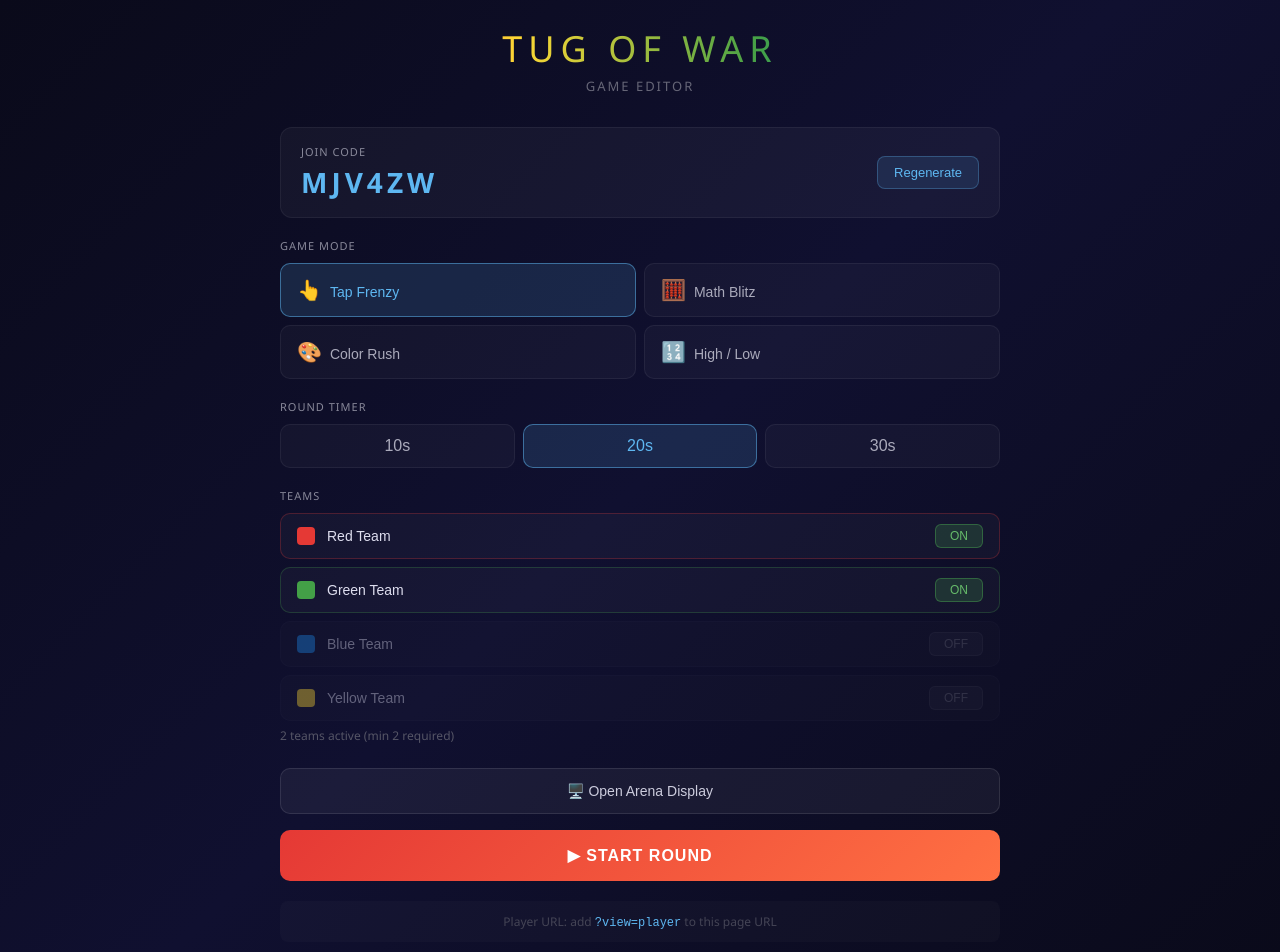
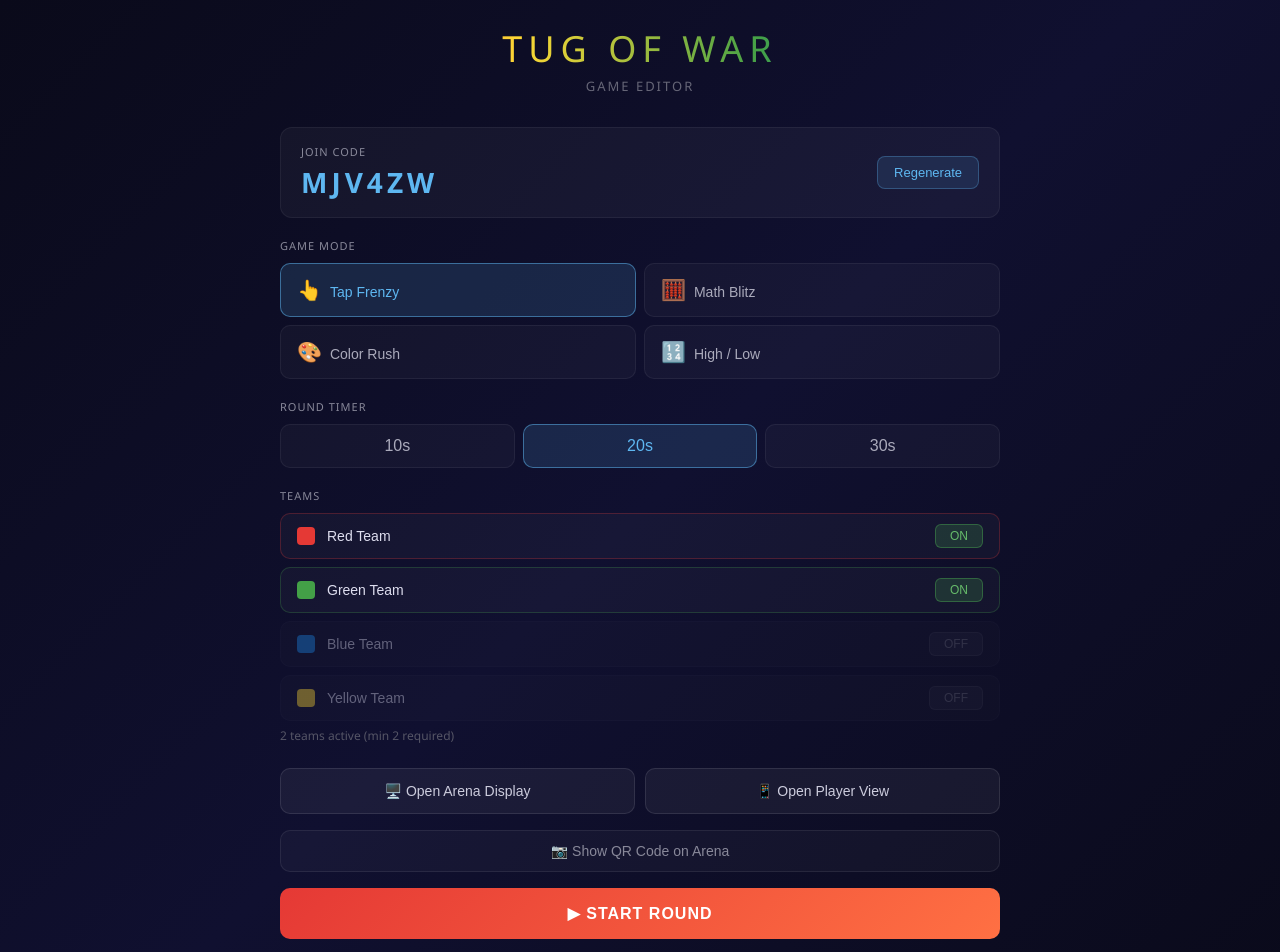
Before and after one commit to vant-ks/tug-of-war, a React (Vite) app: page / in a window 1280 px wide. Shown: the top 952 px of the page. Built offline with nearby package versions, Linux system fonts and the light colour scheme.

Commit message:
feat: arena QR code toggle + open player test button

```diff
--- a/package.json
+++ b/package.json
@@ -9,6 +9,7 @@
     "start": "serve dist -s -l ${PORT:-3000}"
   },
   "dependencies": {
+    "qrcode.react": "^4.2.0",
     "react": "^18.3.1",
     "react-dom": "^18.3.1",
     "serve": "^14.2.4"
--- a/src/views/ArenaDisplay.jsx
+++ b/src/views/ArenaDisplay.jsx
@@ -1,4 +1,5 @@
 import { useState, useEffect, useRef } from "react";
+import { QRCodeSVG } from "qrcode.react";
 import { TEAM_COLORS } from "../constants";
 import { useBus } from "../hooks/useBus";
 import { readState } from "../utils/storage";
@@ -12,6 +13,7 @@ export default function ArenaDisplay() {
   const [phase, setPhase] = useState("idle"); // idle, countdown, playing, results
   const [particles, setParticles] = useState([]);
   const [strobeOn, setStrobeOn] = useState(false);
+  const [showQR, setShowQR] = useState(false);
   const timerRef = useRef();
   const forceRef = useRef({});
   const teamsRef = useRef([]);
@@ -44,6 +46,9 @@ export default function ArenaDisplay() {
       setTeamForces({});
       setKnotPos({ x: 0, y: 0 });
       if (timerRef.current) clearInterval(timerRef.current);
+    }
+    if (msg.type === "toggle_qr") {
+      setShowQR(msg.show);
     }
   });
 
@@ -408,6 +413,25 @@ export default function ArenaDisplay() {
         </div>
       )}
 
+      {showQR && (() => {
+        const playerUrl = `${window.location.origin}${window.location.pathname}?view=player`;
+        return (
+          <div style={{
+            position: "absolute", bottom: 24, right: 24, zIndex: 50,
+            background: "#fff", borderRadius: 14, padding: "16px 20px",
+            boxShadow: "0 8px 32px rgba(0,0,0,0.5)", textAlign: "center",
+          }}>
+            <QRCodeSVG value={playerUrl} size={160} level="M" />
+            <div style={{
+              fontSize: 11, color: "#444", marginTop: 10,
+              fontFamily: "monospace", maxWidth: 160, wordBreak: "break-all",
+            }}>
+              {playerUrl}
+            </div>
+          </div>
+        );
+      })()}
+
       <style>{`
         @keyframes countPulse {
           0%, 100% { transform: scale(1); opacity: 1; }
--- a/src/views/EditorView.jsx
+++ b/src/views/EditorView.jsx
@@ -18,6 +18,7 @@ export default function EditorView() {
   });
   const [gameActive, setGameActive] = useState(false);
   const [roundResults, setRoundResults] = useState(null);
+  const [showQR, setShowQR] = useState(false);
   const send = useBus((msg) => {
     if (msg.type === "round_end") setRoundResults(msg.results);
   });
@@ -47,6 +48,17 @@ export default function EditorView() {
   const openArena = () => {
     window.open(window.location.href.split("?")[0] + "?view=arena", "tow-arena",
       "width=1200,height=800,menubar=no,toolbar=no");
+  };
+
+  const openPlayer = () => {
+    window.open(window.location.href.split("?")[0] + "?view=player", "tow-player",
+      "width=390,height=844,menubar=no,toolbar=no");
+  };
+
+  const toggleQR = () => {
+    const next = !showQR;
+    setShowQR(next);
+    send({ type: "toggle_qr", show: next });
   };
 
   const toggleTeam = (id) => {
@@ -178,8 +190,24 @@ export default function EditorView() {
             color: "#ccd", fontSize: 14, fontWeight: 500,
           }}>
             🖥️ Open Arena Display
+          </button>          <button onClick={openPlayer} style={{
+            flex: 1, padding: "14px 0", borderRadius: 10, cursor: "pointer",
+            background: "rgba(255,255,255,0.05)", border: "1px solid rgba(255,255,255,0.1)",
+            color: "#ccd", fontSize: 14, fontWeight: 500,
+          }}>
+            📱 Open Player View
           </button>
         </div>
+
+        <div style={{ marginBottom: 16 }}>
+          <button onClick={toggleQR} style={{
+            width: "100%", padding: "12px 0", borderRadius: 10, cursor: "pointer",
+            background: showQR ? "rgba(94,183,241,0.15)" : "rgba(255,255,255,0.03)",
+            border: `1px solid ${showQR ? "rgba(94,183,241,0.5)" : "rgba(255,255,255,0.08)"}`,
+            color: showQR ? "#5eb7f1" : "#889", fontSize: 14, fontWeight: 500,
+          }}>
+            📷 {showQR ? "Hide QR Code on Arena" : "Show QR Code on Arena"}
+          </button>        </div>
 
         <div style={{ display: "flex", gap: 10 }}>
           {!gameActive ? (
```
Also changed, not shown: 2 other files (tests, documents, lock files or other folders).
